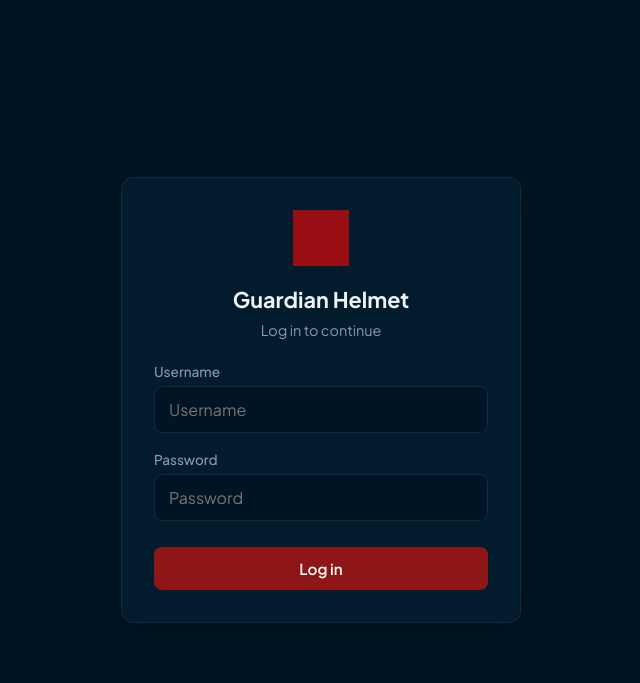
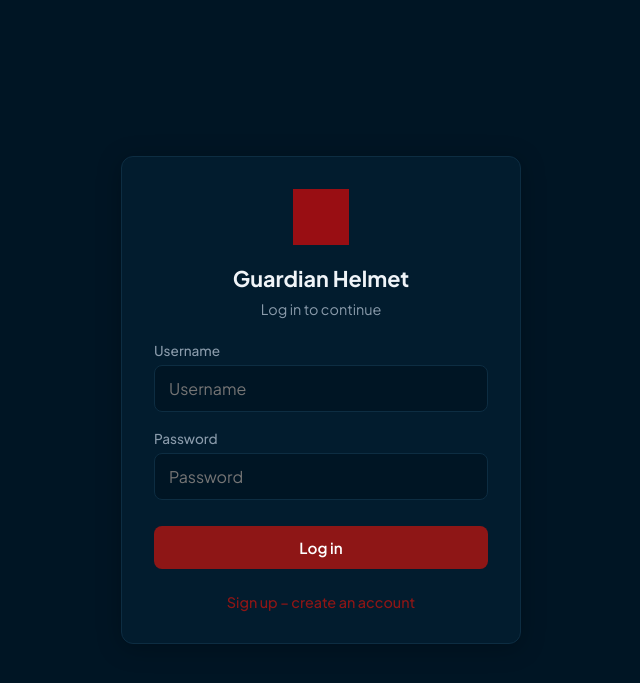
Before and after one commit to Mawlow/Guardian-Helmet, a Flask app: page /login in a window 1280 px wide. Shown: the top 683 px of the page, without its empty margins (319-959 px from the left). Run offline with Flask 3, Linux system fonts and the light colour scheme; tables that the repository leaves empty hold one stand-in row (values such as "Sample post"); grey boxes are pictures that could not be loaded.

Commit message:
multiple signups

```diff
--- a/server/app.py
+++ b/server/app.py
@@ -240,25 +240,19 @@ def logout_page():
 
 @app.route("/register", methods=["GET", "POST"])
 def register_page():
-    """Create the first user account (only when no users exist)."""
-    conn = get_db()
-    try:
-        with conn.cursor() as cur:
-            cur.execute("SELECT COUNT(*) as n FROM users")
-            count = cur.fetchone()["n"]
-    finally:
-        conn.close()
-    if count > 0:
-        return redirect(url_for("login_page"))
+    """Allow any visitor to create an account (open registration)."""
     if request.method == "POST":
         username = (request.form.get("username") or "").strip()
         password = request.form.get("password") or ""
         email = (request.form.get("email") or "").strip()
         if not username or not password:
-            return render_template("login.html", register=True, error="Username and password required.")
+            return render_template("login.html", register=True, has_users=_user_count() > 0, error="Username and password required.")
         conn = get_db()
         try:
             with conn.cursor() as cur:
+                cur.execute("SELECT id FROM users WHERE username = %s", (username,))
+                if cur.fetchone():
+                    return render_template("login.html", register=True, has_users=_user_count() > 0, error="Username already taken. Choose another.")
                 cur.execute("INSERT INTO users (username, password_hash, email) VALUES (%s, %s, %s)",
                             (username, generate_password_hash(password), email or None))
                 uid = cur.lastrowid
@@ -268,7 +262,7 @@ def register_page():
         finally:
             conn.close()
         return redirect(url_for("index"))
-    return render_template("login.html", register=True)
+    return render_template("login.html", register=True, has_users=_user_count() > 0)
 
 
 @app.route("/")
--- a/server/templates/login.html
+++ b/server/templates/login.html
@@ -131,7 +131,7 @@
   <div class="login-box">
     <img src="/images/helmet.png" alt="" class="login-logo" />
     <h1>Guardian Helmet</h1>
-    <p class="login-sub">{% if register %}Create first account{% else %}Log in to continue{% endif %}</p>
+    <p class="login-sub">{% if register %}{% if has_users %}Create an account{% else %}Create first account{% endif %}{% else %}Log in to continue{% endif %}</p>
 
     {% if error %}
     <div class="msg-error">{{ error }}</div>
@@ -169,8 +169,8 @@
     </form>
     {% endif %}
 
-    {% if not register and not has_users %}
-    <p class="login-footer"><a href="{{ url_for('register_page') }}">Create first account</a></p>
+    {% if not register %}
+    <p class="login-footer"><a href="{{ url_for('register_page') }}">Sign up – create an account</a></p>
     {% endif %}
   </div>
 </body>
```
